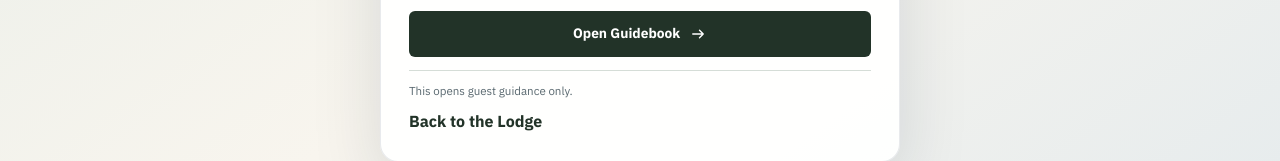
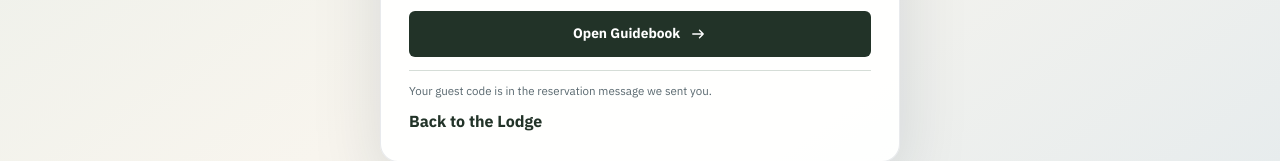
Before and after one commit to PublicLogic/KendallPondLodge, a Next.js app: page /guidebook/access in a window 1280 px wide. Shown: the part 554-715 px from the top of the page. Built offline with nearby package versions, Linux system fonts and the light colour scheme.

Commit message:
Keep the private guest guide friendly and free of software explanations

```diff
--- a/app/guidebook/access/page.tsx
+++ b/app/guidebook/access/page.tsx
@@ -119,7 +119,7 @@ export default async function GuidebookAccessPage({
         </form>
 
         <p className="guide-access-boundary">
-          This opens guest guidance only.
+          Your guest code is in the reservation message we sent you.
         </p>
 
         <p className="booking-guest-link">
```
